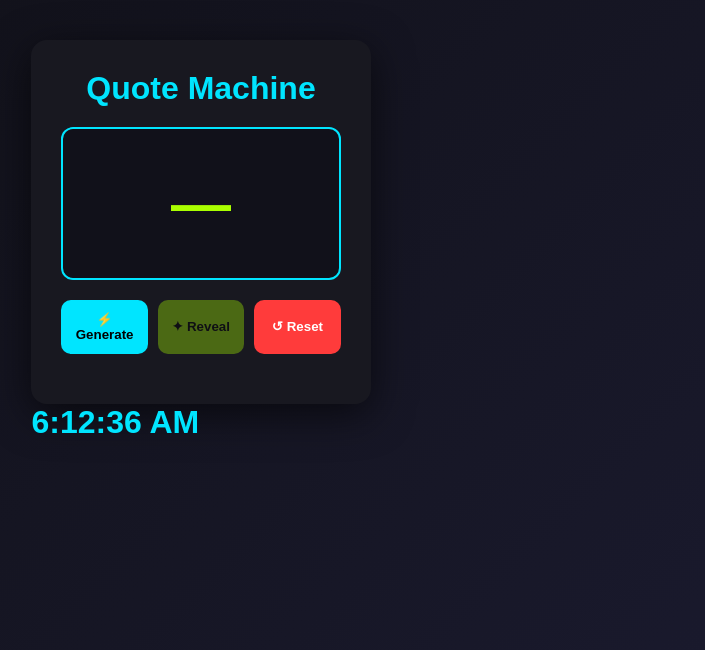
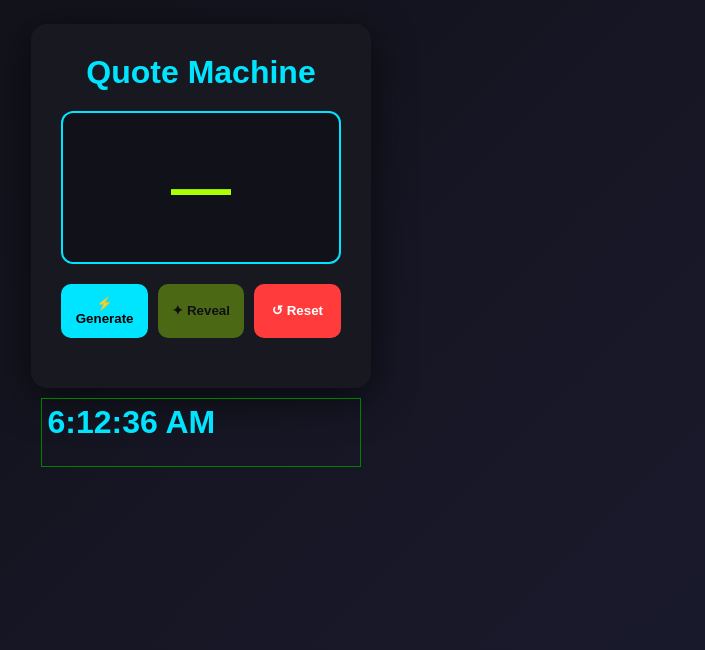
Before and after one commit to sanjayraj23560-byte/NumGen-Quote, a React (Create React App) app: page / in a window 1280 px wide. Shown: the part 150-800 px from the top of the page, without its empty margins (439-1144 px from the left). Built offline with nearby package versions, Linux system fonts and the light colour scheme.

Commit message:
Version 2.1

```diff
--- a/src/index.css
+++ b/src/index.css
@@ -289,7 +289,7 @@ body.light {
   font-weight: bold;
   color: orange;
 }
-.clock{
+.Clock{
   border: solid 1px green;
   margin: 10px;
   padding: 5px;
```
